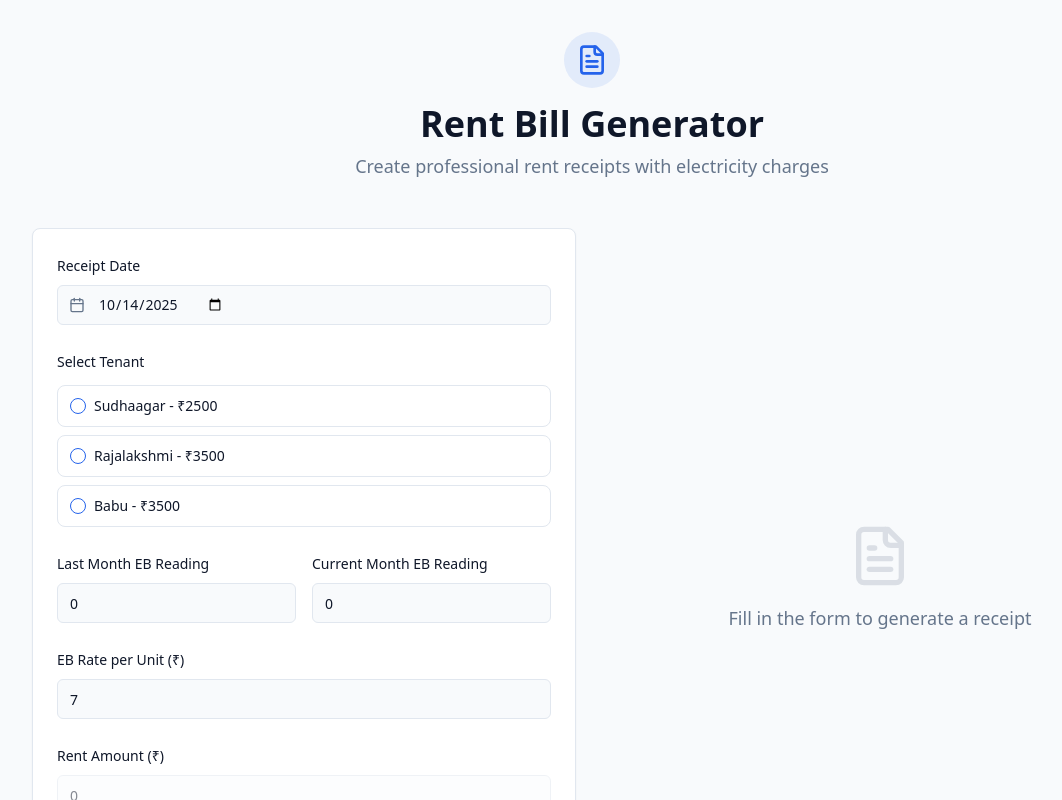
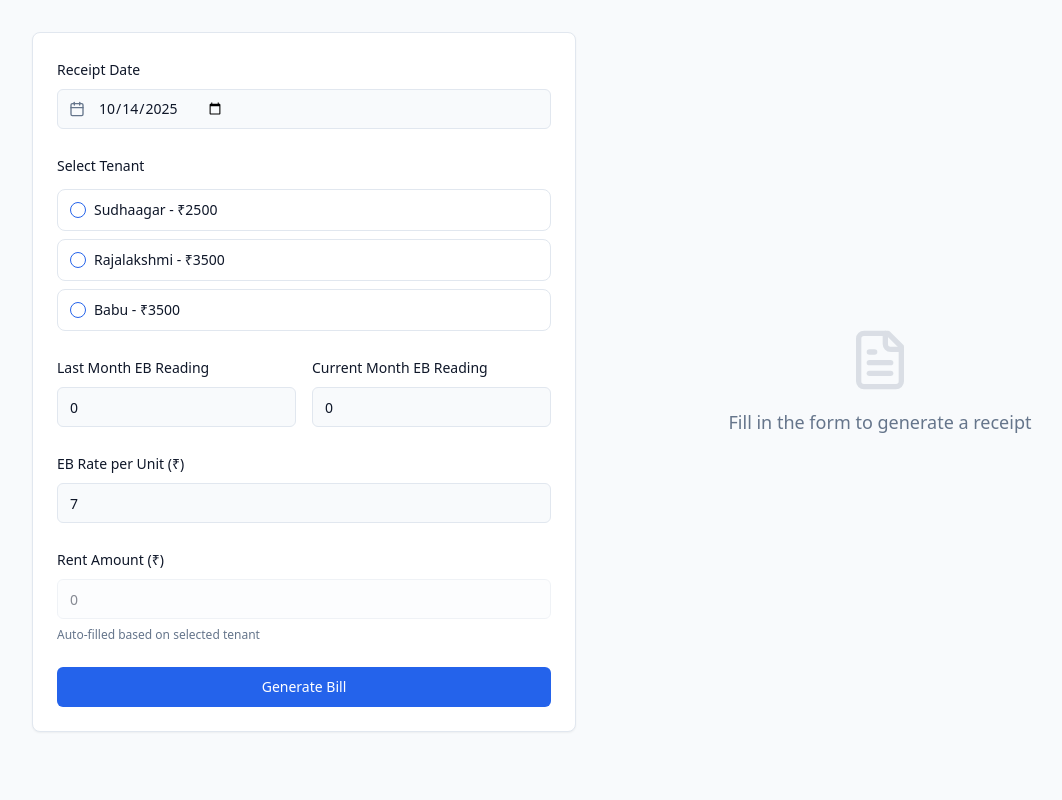
Before and after one commit to tamildio/sairam, a React (Vite) app: page / in a window 1280 px wide. Shown: the top 800 px of the page, without its empty margins (48-1110 px from the left). Built offline with nearby package versions, Linux system fonts and the light colour scheme; the HTML template or start-up script is replaced by a standard one.

Commit message:
Visual edit in Lovable

```diff
--- a/src/pages/Index.tsx
+++ b/src/pages/Index.tsx
@@ -3,50 +3,29 @@ import { RentBillForm, BillData } from "@/components/RentBillForm";
 import { RentBillPreview } from "@/components/RentBillPreview";
 import { FileText, ArrowLeft } from "lucide-react";
 import { Button } from "@/components/ui/button";
-
 const Index = () => {
   const [billData, setBillData] = useState<BillData | null>(null);
   const [showBill, setShowBill] = useState(false);
-
   const handleGenerate = (data: BillData) => {
     setBillData(data);
     setShowBill(true);
   };
-
   const handleBack = () => {
     setShowBill(false);
   };
+  return <div className="min-h-screen bg-background">
+      <div className="container max-w-6xl mx-auto py-4 md:py-8 px-4">
 
-  return (
-    <div className="min-h-screen bg-background">
-      <div className="container max-w-6xl mx-auto py-4 md:py-8 px-4">
-        <header className="text-center mb-6 md:mb-12">
-          <div className="flex items-center justify-center mb-4">
-            <div className="bg-primary/10 p-3 rounded-full">
-              <FileText className="h-6 w-6 md:h-8 md:w-8 text-primary" />
-            </div>
-          </div>
-          <h1 className="text-2xl md:text-4xl font-bold text-foreground mb-2">
-            Rent Bill Generator
-          </h1>
-          <p className="text-muted-foreground text-sm md:text-lg">
-            Create professional rent receipts with electricity charges
-          </p>
-        </header>
 
         {/* Mobile: Show either form or bill */}
         <div className="md:hidden">
-          {!showBill ? (
-            <RentBillForm onGenerate={handleGenerate} />
-          ) : (
-            <div className="space-y-4">
+          {!showBill ? <RentBillForm onGenerate={handleGenerate} /> : <div className="space-y-4">
               <Button onClick={handleBack} variant="outline" className="w-full">
                 <ArrowLeft className="mr-2 h-4 w-4" />
                 Back to Form
               </Button>
               {billData && <RentBillPreview data={billData} />}
-            </div>
-          )}
+            </div>}
         </div>
 
         {/* Desktop: Show both side by side */}
@@ -56,21 +35,15 @@ const Index = () => {
           </div>
 
           <div>
-            {billData ? (
-              <RentBillPreview data={billData} />
-            ) : (
-              <div className="h-full flex items-center justify-center">
+            {billData ? <RentBillPreview data={billData} /> : <div className="h-full flex items-center justify-center">
                 <div className="text-center text-muted-foreground">
                   <FileText className="h-16 w-16 mx-auto mb-4 opacity-20" />
                   <p className="text-lg">Fill in the form to generate a receipt</p>
                 </div>
-              </div>
-            )}
+              </div>}
           </div>
         </div>
       </div>
-    </div>
-  );
+    </div>;
 };
-
 export default Index;
```
